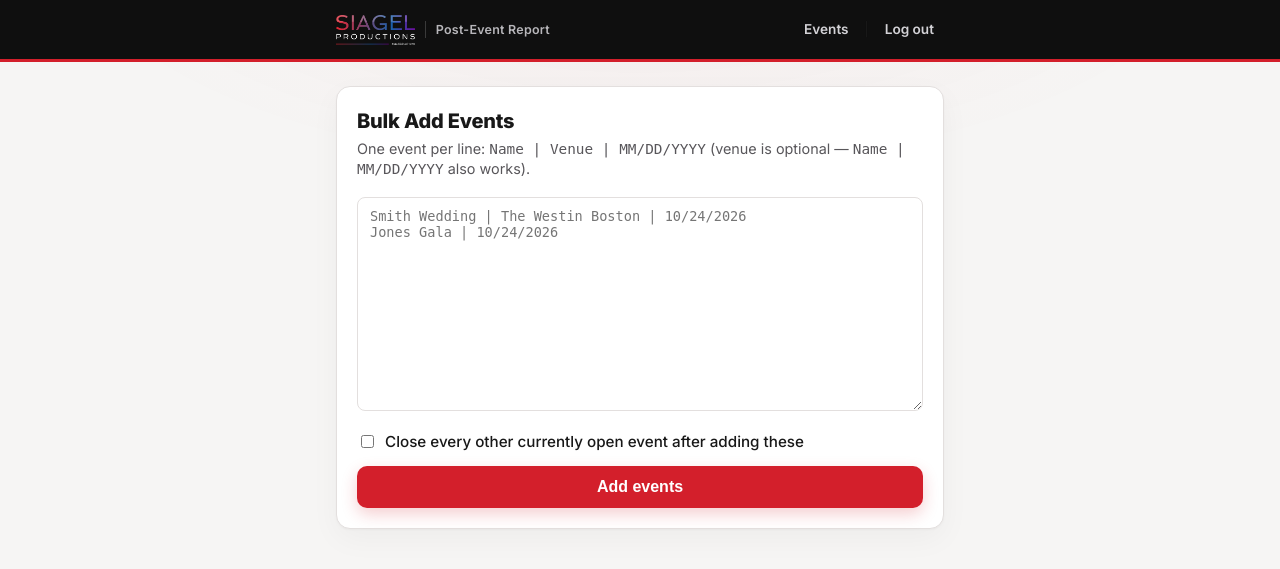
After one commit to lucasbatsiagel/post-event-form, a Flask app: page /admin/events/bulk in a window 1280 px wide. The commit adds this page. Shown: the top 569 px of the page. Run offline with Flask 3, Linux system fonts and the light colour scheme; the visitor is signed in with stand-in values (Sample User, id 1); some libraries are stand-ins or nearby versions.

Commit message:
Add a bulk event-add tool with a close-all-others option
For syncing in a weekend's events from an external list (e.g. Lasso)
in one pass instead of adding them one by one. Paste one event per
line as "Name | Venue | MM/DD/YYYY" (venue optional); existing
name+date matches are skipped rather than duplicated. An optional
checkbox closes every other currently-open event in the same request,
for replacing the whole open list at once.

Co-Authored-By: Claude Sonnet 5 <noreply@anthropic.com>
Claude-Session: https://claude.ai/code/session_01R3ZdaGNmH6Mep8ar77wwMM

```diff
--- a/app.py
+++ b/app.py
@@ -245,6 +245,80 @@ def set_event_date(event_id):
     db.session.commit()
     flash(f'Updated date for "{event.name}" to {new_date.strftime("%-m/%-d/%Y")}.', "success")
     return redirect(url_for("admin_events"))
+
+
+def parse_bulk_events(text):
+    """One event per line: 'Name | Venue | MM/DD/YYYY' (venue optional:
+    'Name | MM/DD/YYYY'). Returns (parsed, bad_lines)."""
+    parsed = []
+    bad_lines = []
+    for raw_line in text.splitlines():
+        line = raw_line.strip()
+        if not line:
+            continue
+        parts = [p.strip() for p in line.split("|")]
+        if len(parts) == 3:
+            name, venue, date_raw = parts
+        elif len(parts) == 2:
+            name, date_raw = parts
+            venue = ""
+        else:
+            bad_lines.append(line)
+            continue
+        try:
+            event_date = datetime.strptime(date_raw, "%m/%d/%Y").date()
+        except ValueError:
+            bad_lines.append(line)
+            continue
+        if not name:
+            bad_lines.append(line)
+            continue
+        parsed.append({"name": name, "venue": venue or None, "event_date": event_date})
+    return parsed, bad_lines
+
+
+@app.route("/admin/events/bulk", methods=["GET", "POST"])
+@admin_required
+def bulk_add_events():
+    if request.method == "POST":
+        parsed, bad_lines = parse_bulk_events(request.form.get("bulk_text", ""))
+        close_others = request.form.get("close_others") == "on"
+
+        added = 0
+        skipped = 0
+        kept_ids = []
+        for item in parsed:
+            existing = Event.query.filter_by(name=item["name"], event_date=item["event_date"]).first()
+            if existing:
+                skipped += 1
+                kept_ids.append(existing.id)
+                continue
+            event = Event(name=item["name"], event_date=item["event_date"], venue=item["venue"])
+            db.session.add(event)
+            db.session.flush()
+            kept_ids.append(event.id)
+            added += 1
+
+        closed = 0
+        if close_others:
+            for event in Event.query.filter(Event.active.is_(True), ~Event.id.in_(kept_ids)).all():
+                event.active = False
+                closed += 1
+
+        db.session.commit()
+
+        msg = f"Added {added} event{'s' if added != 1 else ''}"
+        if skipped:
+            msg += f", {skipped} already existed"
+        if close_others:
+            msg += f", closed {closed} other event{'s' if closed != 1 else ''}"
+        msg += "."
+        if bad_lines:
+            msg += f" Couldn't parse {len(bad_lines)} line(s): {'; '.join(bad_lines[:3])}"
+        flash(msg, "error" if bad_lines else "success")
+        return redirect(url_for("admin_events"))
+
+    return render_template("bulk_add_events.html")
 
 
 @app.route("/admin/events/<int:event_id>/toggle", methods=["POST"])
--- /dev/null
+++ b/templates/bulk_add_events.html
@@ -0,0 +1,18 @@
+{% extends "base.html" %}
+{% block title %}Bulk Add Events{% endblock %}
+{% block nav %}<a href="{{ url_for('admin_events') }}">Events</a> &nbsp;|&nbsp; <a href="{{ url_for('admin_logout') }}">Log out</a>{% endblock %}
+
+{% block content %}
+<div class="card">
+  <h2>Bulk Add Events</h2>
+  <p class="subtitle">One event per line: <code>Name | Venue | MM/DD/YYYY</code> (venue is optional &mdash; <code>Name | MM/DD/YYYY</code> also works).</p>
+  <form method="post">
+    <textarea name="bulk_text" rows="12" style="width:100%; font-family:monospace; font-size:0.85rem;" placeholder="Smith Wedding | The Westin Boston | 10/24/2026&#10;Jones Gala | 10/24/2026"></textarea>
+    <label style="display:flex; align-items:center; gap:8px; margin-top:14px; text-transform:none; font-weight:500; font-size:0.95rem; color:var(--ink);">
+      <input type="checkbox" name="close_others" style="width:auto;">
+      Close every other currently open event after adding these
+    </label>
+    <button type="submit" class="btn btn-block" style="margin-top:14px;">Add events</button>
+  </form>
+</div>
+{% endblock %}
```
Also changed, not shown: templates/admin_events.html (+5 -2 lines).
